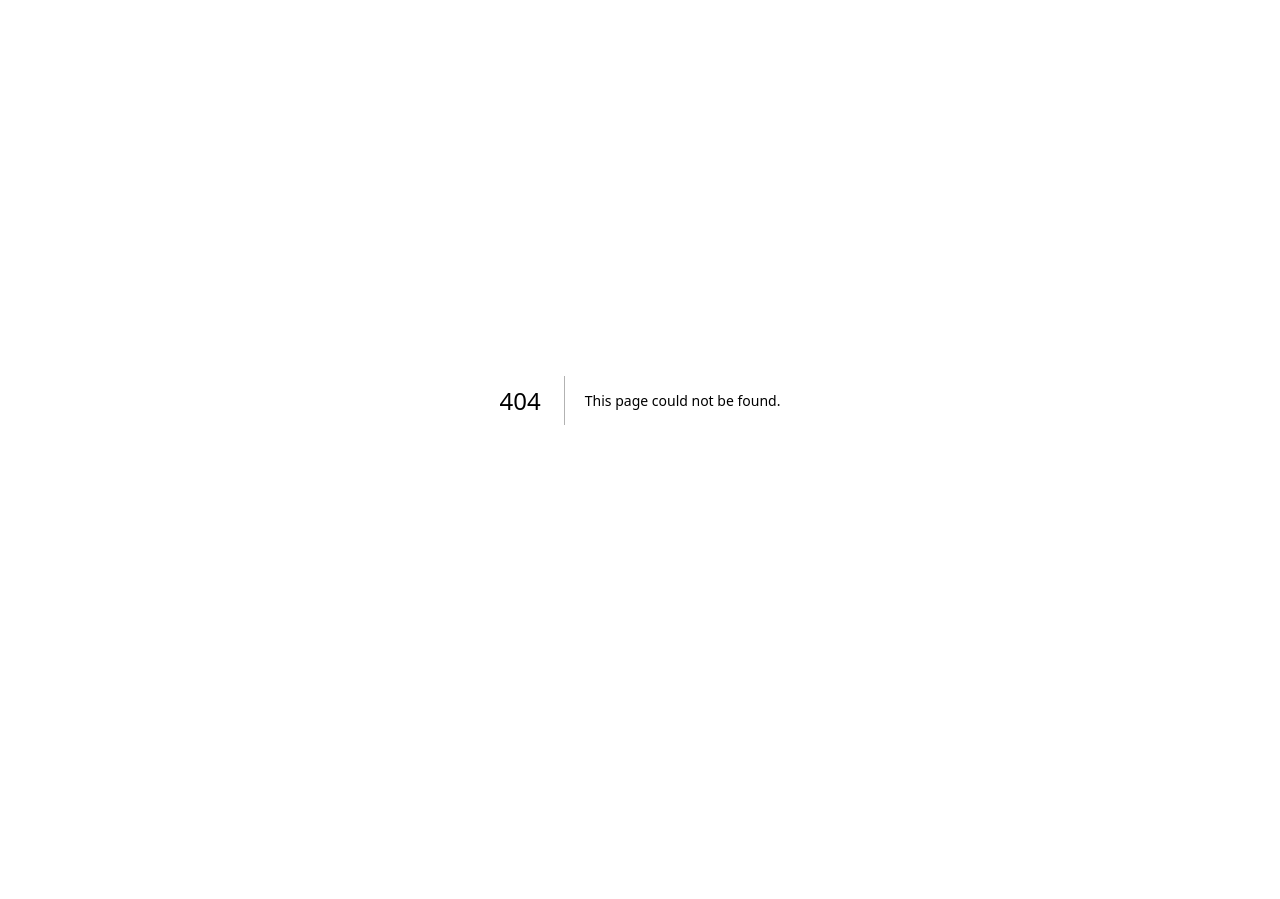
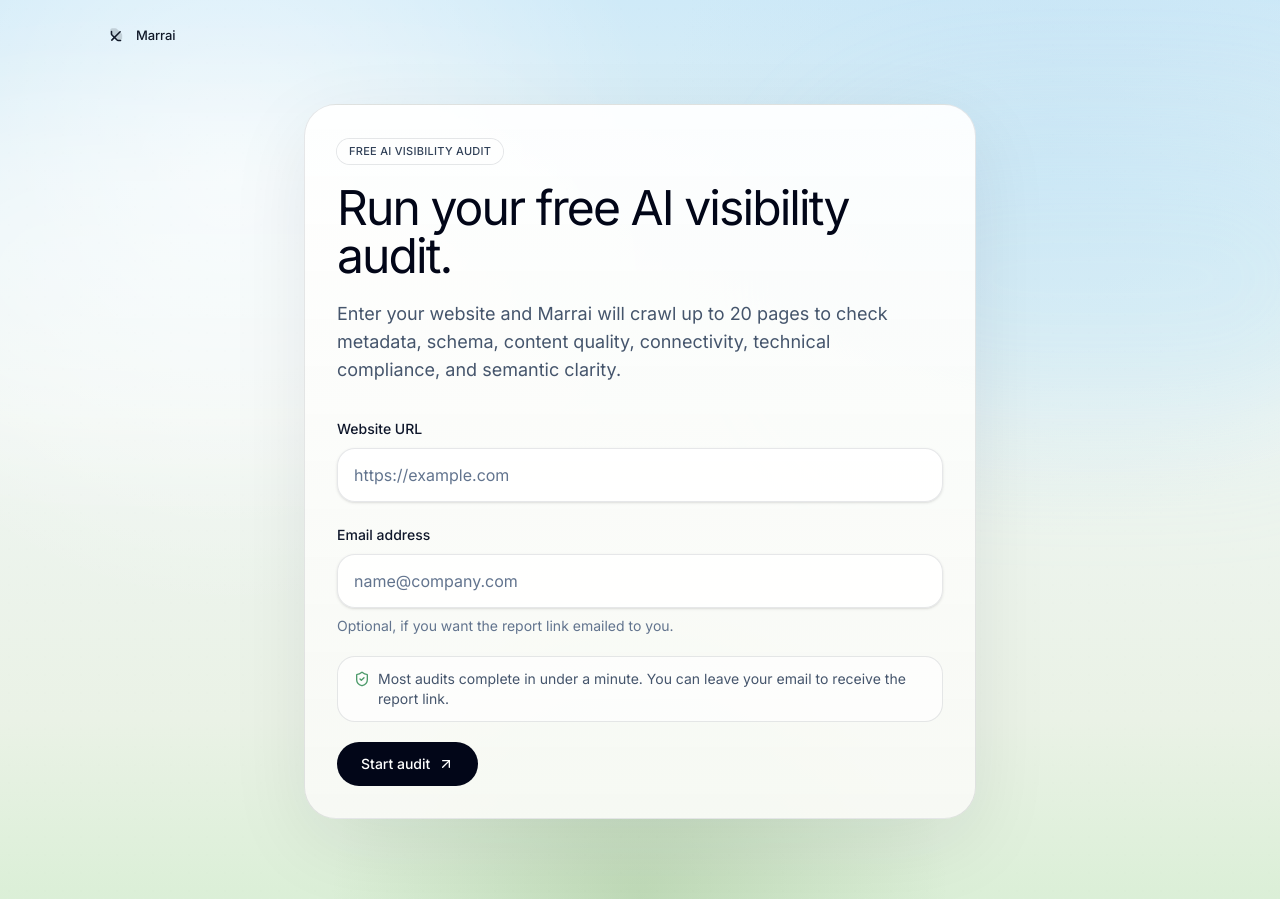
Before and after one commit to whyismeleige/marrai-web, a Next.js app: page /audit in a window 1280 px wide. Before the commit this address had no page. Before the commit the page ends 800 px from the top, so only its background shows below. Built offline with nearby package versions, Linux system fonts and the light colour scheme.

Commit message:
feat(audit): add audit submission page

```diff
--- /dev/null
+++ b/app/audit/page.tsx
@@ -0,0 +1,10 @@
+import { AuditForm } from "@/components/audit/audit-form";
+import { AuditPageShell } from "@/components/audit/audit-page-shell";
+
+export default function AuditPage() {
+  return (
+    <AuditPageShell>
+      <AuditForm />
+    </AuditPageShell>
+  );
+}
--- /dev/null
+++ b/components/audit/audit-form.tsx
@@ -0,0 +1,197 @@
+"use client";
+
+import { zodResolver } from "@hookform/resolvers/zod";
+import { ArrowUpRight, ShieldCheck } from "lucide-react";
+import { useRouter } from "next/navigation";
+import { useState } from "react";
+import { useForm, type Resolver } from "react-hook-form";
+
+import {
+  auditProxyErrorSchema,
+  auditProxyResponseSchema,
+  auditFormSchema,
+  type AuditFormValues,
+} from "@/features/audit/hooks";
+import { cn } from "@/lib/utils";
+
+type FieldErrorProps = {
+  message?: string;
+};
+
+function FieldError({ message }: FieldErrorProps) {
+  if (!message) {
+    return null;
+  }
+
+  return <p className="mt-2 text-sm text-rose-600">{message}</p>;
+}
+
+const auditFormResolver = (
+  zodResolver as unknown as (schema: typeof auditFormSchema) => Resolver<AuditFormValues>
+)(auditFormSchema);
+
+export function AuditForm() {
+  const router = useRouter();
+  const [rootError, setRootError] = useState<string | null>(null);
+
+  const form = useForm<AuditFormValues>({
+    resolver: auditFormResolver,
+    defaultValues: {
+      url: "",
+      email: "",
+    },
+    mode: "onSubmit",
+  });
+
+  const onSubmit = form.handleSubmit(async (values) => {
+    setRootError(null);
+
+    const response = await fetch("/api/audit", {
+      method: "POST",
+      headers: {
+        "Content-Type": "application/json",
+      },
+      body: JSON.stringify(values),
+    }).catch(() => null);
+
+    if (!response) {
+      setRootError("We could not reach the audit service. Try again shortly.");
+      return;
+    }
+
+    const payload = await response.json().catch(() => null);
+    const parsed = auditProxyResponseSchema.safeParse(payload);
+
+    if (!response.ok || !parsed.success || !parsed.data.ok) {
+      const error = auditProxyErrorSchema.safeParse(
+        parsed.success ? parsed.data : payload,
+      );
+
+      if (
+        response.status === 429 ||
+        (error.success && error.data.code === "RATE_LIMITED")
+      ) {
+        setRootError("Too many requests right now. Please try again shortly.");
+        return;
+      }
+
+      if (error.success) {
+        setRootError(error.data.message);
+        return;
+      }
+
+      setRootError("We could not start the audit. Please try again.");
+      return;
+    }
+
+    router.replace(`/audit/${parsed.data.data.job_id}`);
+  });
+
+  return (
+    <div className="w-full max-w-2xl">
+      <div className="rounded-[2rem] border border-slate-900/10 bg-[linear-gradient(180deg,rgba(255,255,255,0.92)_0%,rgba(247,249,244,0.98)_100%)] p-5 shadow-[0_24px_80px_rgba(15,23,42,0.08)] sm:p-7 lg:p-8">
+        <div className="max-w-xl">
+          <div className="inline-flex rounded-full bg-white/70 px-3 py-1 text-[11px] font-medium tracking-wide text-slate-700 ring-1 ring-slate-900/10">
+            FREE AI VISIBILITY AUDIT
+          </div>
+          <h1 className="mt-5 text-3xl font-normal tracking-[-0.04em] text-slate-950 sm:text-4xl lg:text-5xl">
+            Run your free AI visibility audit.
+          </h1>
+          <p className="mt-5 text-base leading-7 text-slate-600 sm:text-lg">
+            Enter your website and Marrai will crawl up to 20 pages to check
+            metadata, schema, content quality, connectivity, technical
+            compliance, and semantic clarity.
+          </p>
+        </div>
+
+        <form className="mt-8 space-y-5" onSubmit={onSubmit}>
+          <div>
+            <label
+              htmlFor="audit-url"
+              className="text-sm font-medium text-slate-900"
+            >
+              Website URL
+            </label>
+            <input
+              id="audit-url"
+              type="url"
+              inputMode="url"
+              autoComplete="url"
+              placeholder="https://example.com"
+              className={cn(
+                "mt-2 w-full rounded-2xl border bg-white/85 px-4 py-3.5 text-base text-slate-950 shadow-sm outline-none transition",
+                "placeholder:text-slate-500 focus:border-slate-400 focus:ring-2 focus:ring-slate-900/10",
+                form.formState.errors.url
+                  ? "border-rose-300"
+                  : "border-slate-900/10",
+              )}
+              {...form.register("url")}
+              aria-invalid={form.formState.errors.url ? "true" : "false"}
+            />
+            <FieldError message={form.formState.errors.url?.message} />
+          </div>
+
+          <div>
+            <label
+              htmlFor="audit-email"
+              className="text-sm font-medium text-slate-900"
+            >
+              Email address
+            </label>
+            <input
+              id="audit-email"
+              type="email"
+              autoComplete="email"
+              placeholder="name@company.com"
+              className={cn(
+                "mt-2 w-full rounded-2xl border bg-white/85 px-4 py-3.5 text-base text-slate-950 shadow-sm outline-none transition",
+                "placeholder:text-slate-500 focus:border-slate-400 focus:ring-2 focus:ring-slate-900/10",
+                form.formState.errors.email
+                  ? "border-rose-300"
+                  : "border-slate-900/10",
+              )}
+              {...form.register("email")}
+              aria-invalid={form.formState.errors.email ? "true" : "false"}
+            />
+            <p className="mt-2 text-sm text-slate-500">
+              Optional, if you want the report link emailed to you.
+            </p>
+            <FieldError message={form.formState.errors.email?.message} />
+          </div>
+
+          <div
+            className={cn(
+              "rounded-2xl border px-4 py-3 text-sm",
+              rootError
+                ? "border-rose-200 bg-rose-50 text-rose-700"
+                : "border-slate-900/10 bg-white/65 text-slate-600",
+            )}
+            aria-live="polite"
+          >
+            {rootError ?? (
+              <div className="flex items-start gap-2">
+                <ShieldCheck className="mt-0.5 h-4 w-4 shrink-0 text-[#4C9A6A]" />
+                <span>
+                  Most audits complete in under a minute. You can leave your
+                  email to receive the report link.
+                </span>
+              </div>
+            )}
+          </div>
+
+          <button
+            type="submit"
+            disabled={form.formState.isSubmitting}
+            className={cn(
+              "inline-flex items-center justify-center rounded-full bg-slate-950 px-6 py-3 text-sm font-medium text-white transition-all",
+              "hover:bg-slate-800 hover:shadow-lg disabled:cursor-not-allowed disabled:opacity-70",
+            )}
+          >
+            {form.formState.isSubmitting ? "Starting..." : "Start audit"}
+            <ArrowUpRight className="ml-2 h-4 w-4" />
+          </button>
+        </form>
+      </div>
+    </div>
+  );
+}
--- /dev/null
+++ b/components/audit/audit-page-shell.tsx
@@ -0,0 +1,33 @@
+import type { ReactNode } from "react";
+import Link from "next/link";
+
+import { MarraiLogo } from "@/components/marketing/marrai-logo";
+
+type AuditPageShellProps = {
+  children: ReactNode;
+};
+
+export function AuditPageShell({ children }: AuditPageShellProps) {
+  return (
+    <main className="relative min-h-[100svh] overflow-hidden bg-[#CFEAF8]">
+      <div className="absolute inset-0 bg-[linear-gradient(180deg,#CFEAF8_0%,#EEF5F1_46%,#EAF2E6_80%,#DBEFD7_100%)]" />
+      <div className="absolute inset-0 bg-[radial-gradient(circle_at_18%_20%,rgba(255,255,255,0.64),transparent_34%),radial-gradient(circle_at_82%_16%,rgba(186,219,241,0.34),transparent_30%),radial-gradient(circle_at_50%_100%,rgba(98,148,78,0.24),transparent_28%)]" />
+      <div className="absolute left-[-10%] top-[12%] h-[42vh] w-[56vw] rounded-full bg-white/[0.38] blur-3xl" />
+      <div className="absolute right-[-8%] top-[14%] h-[38vh] w-[44vw] rounded-full bg-sky-200/[0.24] blur-3xl" />
+      <div className="absolute inset-0 opacity-[0.025] mix-blend-multiply bg-[radial-gradient(rgba(16,24,40,0.65)_0.6px,transparent_0.8px)] [background-size:18px_18px]" />
+
+      <div className="relative z-10 mx-auto flex min-h-[100svh] w-full max-w-6xl flex-col px-5 py-4 sm:px-8 sm:py-5 lg:px-10 lg:py-6">
+        <Link href="/" className="flex items-center gap-2 text-[#101828]">
+          <MarraiLogo className="h-5 w-5 sm:h-6 sm:w-6" />
+          <span className="text-[13px] font-medium tracking-[-0.01em]">
+            Marrai
+          </span>
+        </Link>
+
+        <div className="flex flex-1 items-center justify-center py-10 sm:py-12 lg:py-14">
+          {children}
+        </div>
+      </div>
+    </main>
+  );
+}
--- /dev/null
+++ b/features/audit/hooks.ts
@@ -0,0 +1,46 @@
+import { z } from "zod";
+
+import { auditSubmitResponseSchema } from "./schemas";
+
+const optionalEmailSchema = z.preprocess((value) => {
+  if (typeof value !== "string") {
+    return value;
+  }
+
+  const trimmed = value.trim();
+  return trimmed === "" ? undefined : trimmed;
+}, z.string().email("Enter a valid email address.").optional());
+
+export const auditFormSchema = z.object({
+  url: z
+    .string()
+    .trim()
+    .min(1, "Enter a website URL.")
+    .url("Enter a valid website URL."),
+  email: optionalEmailSchema,
+});
+
+export const auditProxySuccessSchema = z.object({
+  ok: z.literal(true),
+  data: auditSubmitResponseSchema,
+});
+
+export const auditProxyErrorSchema = z.object({
+  ok: z.literal(false),
+  code: z.enum([
+    "RATE_LIMITED",
+    "VALIDATION_ERROR",
+    "BACKEND_ERROR",
+    "NETWORK_ERROR",
+    "NOT_FOUND",
+  ]),
+  message: z.string().min(1),
+});
+
+export const auditProxyResponseSchema = z.union([
+  auditProxySuccessSchema,
+  auditProxyErrorSchema,
+]);
+
+export type AuditFormValues = z.infer<typeof auditFormSchema>;
+export type AuditProxyResponse = z.infer<typeof auditProxyResponseSchema>;
```
